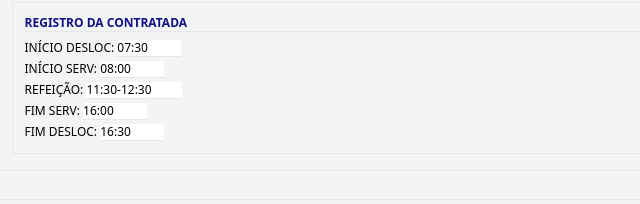
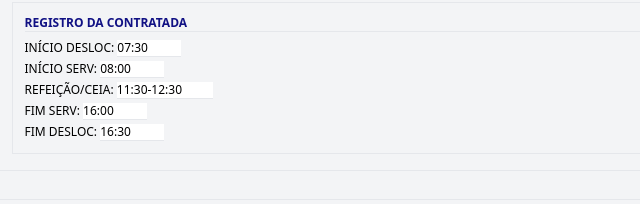
Before and after one commit to Lairton7/rdo-armac, a plain HTML site: page index.html in a window 1280 px wide. Shown: the part 318-522 px from the top of the page, 431-1071 px from the left. Drawn offline with nearby package versions, Linux system fonts and the light colour scheme.

Commit message:
index.html

```diff
--- a/index.html
+++ b/index.html
@@ -62,7 +62,7 @@
                 <div class="text-xs space-y-1">
                     <p>INÍCIO DESLOC: <input type="text" id="horario-deslocamento" class="border-b w-16"></p>
                     <p>INÍCIO SERV: <input type="text" id="horario-servico" class="border-b w-16"></p>
-                    <p>REFEIÇÃO: <input type="text" id="horario-refeicao" class="border-b w-24"></p>
+                    <p>REFEIÇÃO/CEIA: <input type="text" id="horario-refeicao" class="border-b w-24"></p>
                     <p>FIM SERV: <input type="text" id="horario-fim-servico" class="border-b w-16"></p>
                     <p>FIM DESLOC: <input type="text" id="horario-fim-deslocamento" class="border-b w-16"></p>
                 </div>
```
